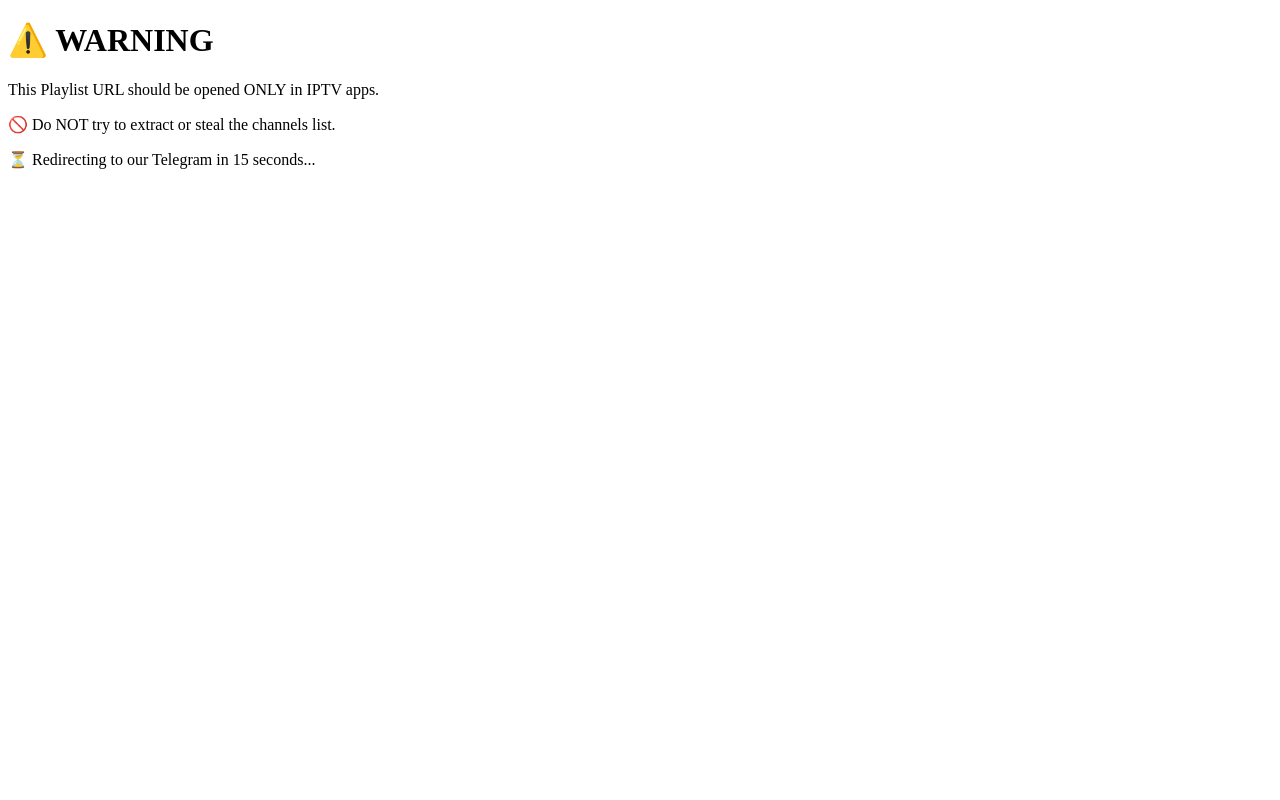
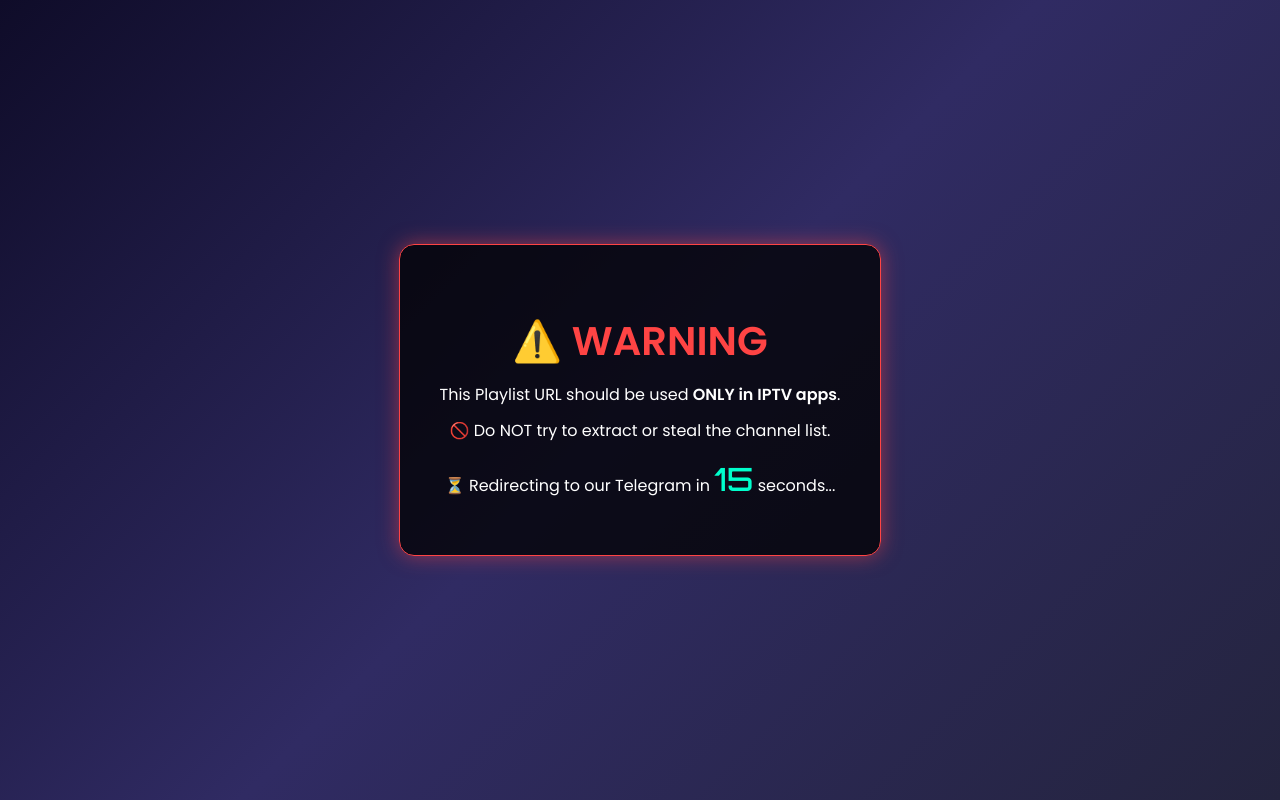
Before and after one commit to rkbro23/rk_iptvm3y, a plain HTML site: page redirect.html in a window 1280 px wide. Drawn offline with Linux system fonts and the light colour scheme.

Commit message:
Update redirect.html

```diff
--- a/redirect.html
+++ b/redirect.html
@@ -1,43 +1,96 @@
-
 <!DOCTYPE html>
 <html lang="en">
 <head>
     <meta charset="UTF-8">
-    <title>Redirecting...</title>
+    <title>Redirecting to Telegram</title>
+    <link href="https://fonts.googleapis.com/css2?family=Orbitron:wght@500&family=Poppins:wght@400;600&display=swap" rel="stylesheet">
     <style>
-        body {{
-            font-family: Arial, sans-serif;
-            background-color: #000;
+        body {
+            margin: 0;
+            padding: 0;
+            font-family: 'Poppins', sans-serif;
+            background: linear-gradient(135deg, #0f0c29, #302b63, #24243e);
             color: #fff;
+            height: 100vh;
             display: flex;
-            flex-direction: column;
             justify-content: center;
             align-items: center;
-            height: 100vh;
+            flex-direction: column;
             text-align: center;
-        }}
-        h1 {{
-            color: #FF4444;
-        }}
+            animation: fadeIn 2s ease-in;
+        }
+
+        .card {
+            background: rgba(0, 0, 0, 0.75);
+            border: 1px solid #ff4444;
+            padding: 40px;
+            border-radius: 15px;
+            box-shadow: 0 0 20px rgba(255, 68, 68, 0.5);
+            max-width: 500px;
+            animation: slideUp 1s ease-out;
+        }
+
+        h1 {
+            font-size: 2.5rem;
+            color: #ff4444;
+            margin-bottom: 10px;
+        }
+
+        p {
+            margin: 12px 0;
+            font-size: 1rem;
+            line-height: 1.5;
+        }
+
+        #timer {
+            font-family: 'Orbitron', sans-serif;
+            font-size: 2rem;
+            color: #00ffcc;
+            animation: pulse 1s infinite;
+        }
+
+        @keyframes slideUp {
+            0% {
+                opacity: 0;
+                transform: translateY(50px);
+            }
+            100% {
+                opacity: 1;
+                transform: translateY(0);
+            }
+        }
+
+        @keyframes fadeIn {
+            from { opacity: 0; }
+            to   { opacity: 1; }
+        }
+
+        @keyframes pulse {
+            0% { transform: scale(1); }
+            50% { transform: scale(1.1); }
+            100% { transform: scale(1); }
+        }
     </style>
     <script>
         let counter = 20;
-        function countdown() {{
-            if (counter <= 0) {{
+        function countdown() {
+            if (counter <= 0) {
                 window.location.href = "https://t.me/IPTVM3Y";
-            }} else {{
+            } else {
                 document.getElementById("timer").innerText = counter;
                 counter--;
                 setTimeout(countdown, 1000);
-            }}
-        }}
+            }
+        }
         window.onload = countdown;
     </script>
 </head>
 <body>
-    <h1>⚠️ WARNING</h1>
-    <p>This Playlist URL should be opened ONLY in IPTV apps.</p>
-    <p>🚫 Do NOT try to extract or steal the channels list.</p>
-    <p>⏳ Redirecting to our Telegram in <span id="timer">20</span> seconds...</p>
+    <div class="card">
+        <h1>⚠️ WARNING</h1>
+        <p>This Playlist URL should be used <strong>ONLY in IPTV apps</strong>.</p>
+        <p>🚫 Do NOT try to extract or steal the channel list.</p>
+        <p>⏳ Redirecting to our Telegram in <span id="timer">20</span> seconds...</p>
+    </div>
 </body>
 </html>
```
